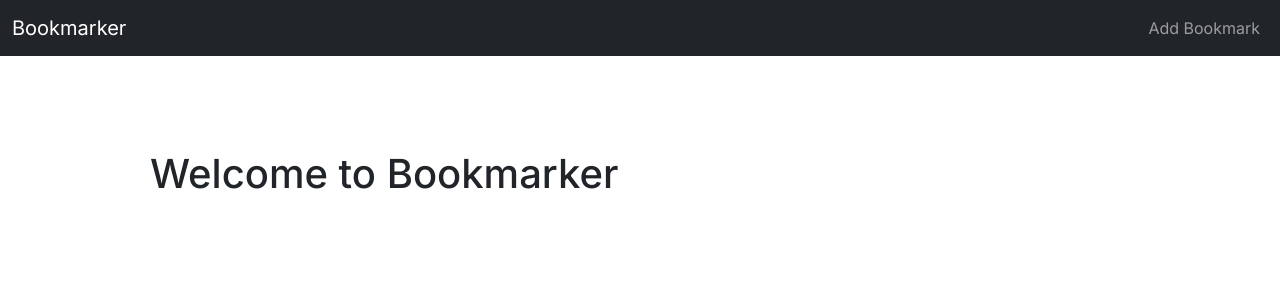
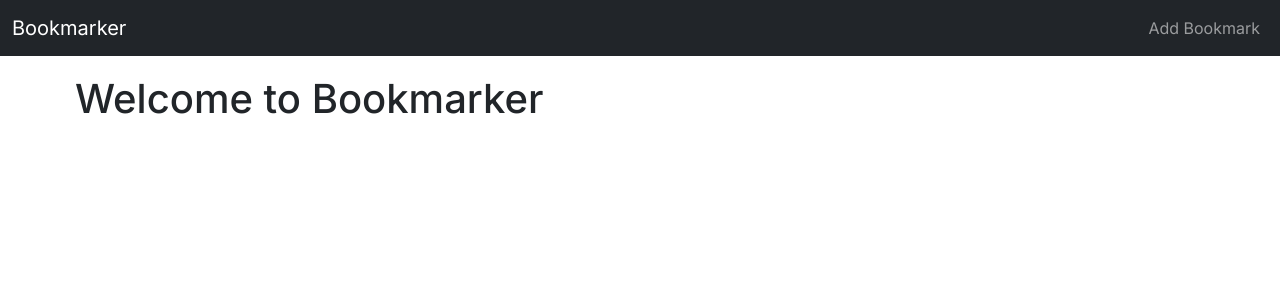
Before and after one commit to dev-mingyu/FrontEnd_Bookmark_Client_202407, a Next.js app: page / in a window 1280 px wide. Shown: the top 300 px of the page. Built offline with nearby package versions, Linux system fonts and the light colour scheme.

Commit message:
modify layout page

```diff
--- a/src/app/add/page.tsx
+++ b/src/app/add/page.tsx
@@ -2,9 +2,7 @@ import NavBar from "@/app/components/NavBar";
 
 const page = () => (
   <div>
-     <main>
-		    <h1>New Bookmark Form</h1>
-		 </main>
+    <h1>New Bookmark Form</h1>
   </div>
 );
 
--- a/src/app/page.tsx
+++ b/src/app/page.tsx
@@ -3,9 +3,7 @@ import NavBar from "@/app/components/NavBar";
 export default function Home() {
   return (
     <div>
-      <main>
         <h1>Welcome to Bookmarker</h1>
-      </main>
     </div>
   );
 }
```
